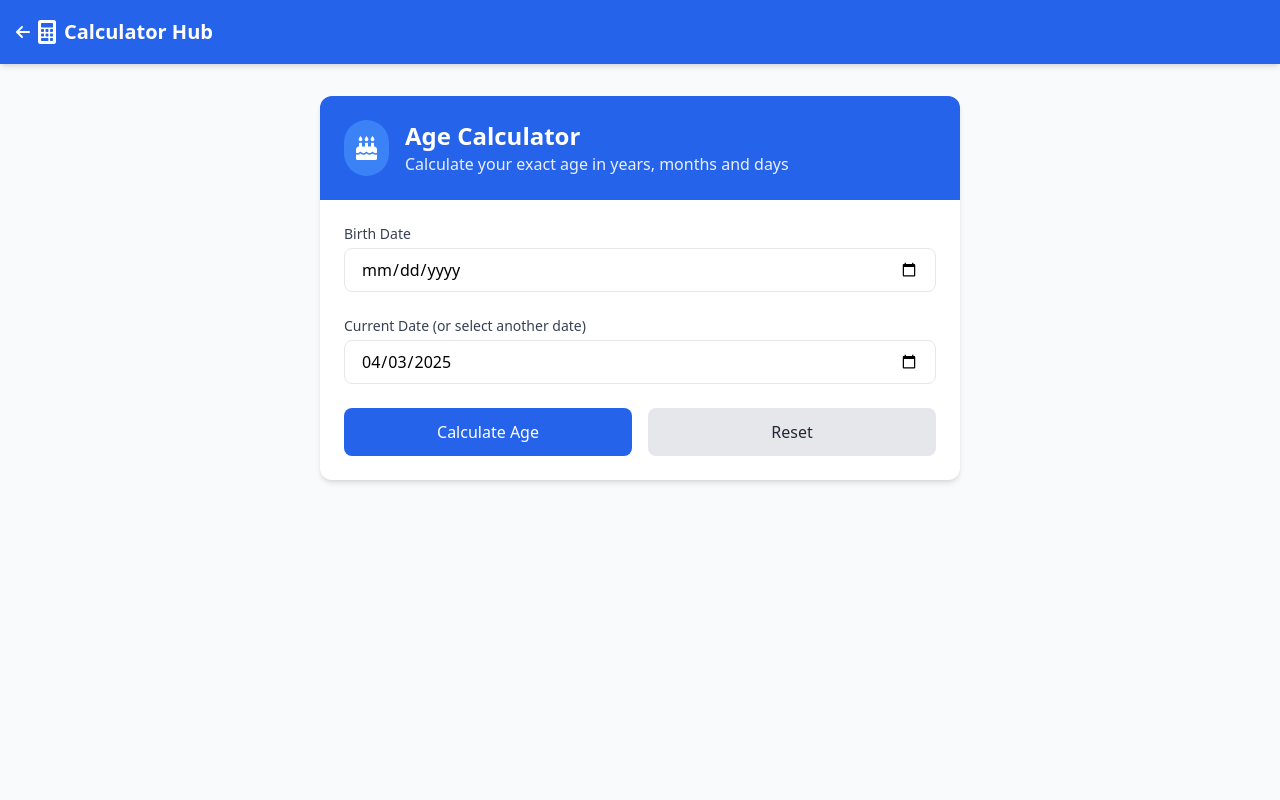
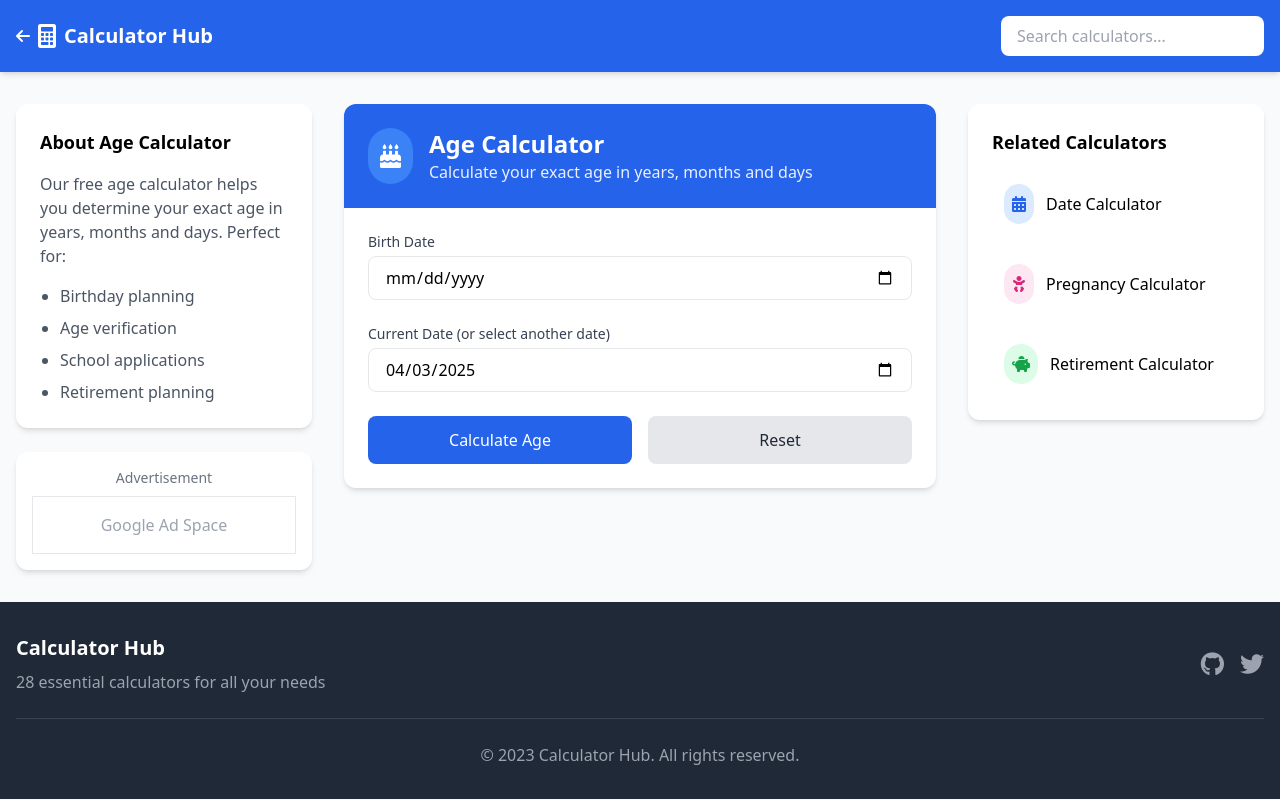
Before and after one commit to Dawinderjit/blackboxai-1743687213755, a plain HTML site: page age-calculator.html in a window 1280 px wide. Drawn offline with nearby package versions, Linux system fonts and the light colour scheme.

Commit message:
Add age-calculator.html 1743689289965

```diff
--- a/age-calculator.html
+++ b/age-calculator.html
@@ -3,7 +3,8 @@
 <head>
     <meta charset="UTF-8">
     <meta name="viewport" content="width=device-width, initial-scale=1.0">
-    <title>Age Calculator | Calculator Hub</title>
+    <title>Age Calculator | Calculate Your Exact Age | Calculator Hub</title>
+    <meta name="description" content="Free online age calculator tool. Calculate your exact age in years, months and days. Perfect for birthday planning and age verification.">
     <script src="https://cdn.tailwindcss.com"></script>
     <link rel="stylesheet" href="https://cdnjs.cloudflare.com/ajax/libs/font-awesome/6.0.0-beta3/css/all.min.css">
     <style>
@@ -16,11 +17,13 @@
             margin-top: 0.25rem;
         }
     </style>
+    <!-- Google Adsense -->
+    <script async src="https://pagead2.googlesyndication.com/pagead/js/adsbygoogle.js?client=ca-pub-XXXXXXXXXXXXXX"></script>
 </head>
 <body class="bg-gray-50">
-    <!-- Navigation -->
-    <nav class="bg-blue-600 text-white p-4 shadow-md">
-        <div class="container mx-auto flex justify-between items-center">
+    <!-- Common Header -->
+    <header class="bg-blue-600 text-white shadow-md">
+        <nav class="container mx-auto p-4 flex justify-between items-center">
             <div class="flex items-center space-x-2">
                 <a href="index.html" class="flex items-center space-x-2">
                     <i class="fas fa-arrow-left"></i>
@@ -28,11 +31,40 @@
                     <h1 class="text-xl font-bold">Calculator Hub</h1>
                 </a>
             </div>
-        </div>
-    </nav>
+            <div class="hidden md:block">
+                <input type="text" placeholder="Search calculators..." class="px-4 py-2 rounded-lg text-gray-800">
+            </div>
+        </nav>
+    </header>
 
-    <!-- Main Content -->
-    <main class="container mx-auto px-4 py-8 max-w-2xl">
+    <!-- Main Content with Sidebar -->
+    <main class="container mx-auto px-4 py-8 flex flex-col md:flex-row gap-8">
+        <!-- Sidebar for SEO/Ads -->
+        <aside class="w-full md:w-1/4 space-y-6">
+            <!-- SEO Content -->
+            <div class="bg-white p-6 rounded-xl shadow-md">
+                <h2 class="text-lg font-bold mb-4">About Age Calculator</h2>
+                <p class="text-gray-600 mb-4">Our free age calculator helps you determine your exact age in years, months and days. Perfect for:</p>
+                <ul class="list-disc pl-5 space-y-2 text-gray-600">
+                    <li>Birthday planning</li>
+                    <li>Age verification</li>
+                    <li>School applications</li>
+                    <li>Retirement planning</li>
+                </ul>
+            </div>
+
+            <!-- Ad Space -->
+            <div class="bg-white p-4 rounded-xl shadow-md text-center">
+                <p class="text-sm text-gray-500 mb-2">Advertisement</p>
+                <div class="border border-gray-200 p-4">
+                    <!-- Ad content will be loaded here -->
+                    <p class="text-gray-400">Google Ad Space</p>
+                </div>
+            </div>
+        </aside>
+
+        <!-- Calculator Content -->
+        <div class="w-full md:w-2/4">
         <div class="bg-white rounded-xl shadow-md overflow-hidden">
             <!-- Calculator Header -->
             <div class="bg-blue-600 text-white p-6">
@@ -93,7 +125,58 @@
                 </div>
             </div>
         </div>
+        </div>
+
+        <!-- Related Calculators Sidebar -->
+        <aside class="w-full md:w-1/4">
+            <div class="bg-white p-6 rounded-xl shadow-md">
+                <h2 class="text-lg font-bold mb-4">Related Calculators</h2>
+                <div class="space-y-4">
+                    <a href="date-calculator.html" class="flex items-center p-3 hover:bg-gray-50 rounded-lg transition-colors">
+                        <div class="bg-blue-100 p-2 rounded-full mr-3">
+                            <i class="fas fa-calendar-alt text-blue-600"></i>
+                        </div>
+                        <span>Date Calculator</span>
+                    </a>
+                    <a href="pregnancy-calculator.html" class="flex items-center p-3 hover:bg-gray-50 rounded-lg transition-colors">
+                        <div class="bg-pink-100 p-2 rounded-full mr-3">
+                            <i class="fas fa-baby text-pink-600"></i>
+                        </div>
+                        <span>Pregnancy Calculator</span>
+                    </a>
+                    <a href="retirement-calculator.html" class="flex items-center p-3 hover:bg-gray-50 rounded-lg transition-colors">
+                        <div class="bg-green-100 p-2 rounded-full mr-3">
+                            <i class="fas fa-piggy-bank text-green-600"></i>
+                        </div>
+                        <span>Retirement Calculator</span>
+                    </a>
+                </div>
+            </div>
+        </aside>
     </main>
+
+    <!-- Common Footer -->
+    <footer class="bg-gray-800 text-white py-8">
+        <div class="container mx-auto px-4">
+            <div class="flex flex-col md:flex-row justify-between items-center">
+                <div class="mb-4 md:mb-0">
+                    <h2 class="text-xl font-bold mb-2">Calculator Hub</h2>
+                    <p class="text-gray-400">28 essential calculators for all your needs</p>
+                </div>
+                <div class="flex space-x-4">
+                    <a href="#" class="text-gray-400 hover:text-white transition-colors">
+                        <i class="fab fa-github text-2xl"></i>
+                    </a>
+                    <a href="#" class="text-gray-400 hover:text-white transition-colors">
+                        <i class="fab fa-twitter text-2xl"></i>
+                    </a>
+                </div>
+            </div>
+            <div class="border-t border-gray-700 mt-6 pt-6 text-center text-gray-400">
+                <p>&copy; 2023 Calculator Hub. All rights reserved.</p>
+            </div>
+        </div>
+    </footer>
 
     <script>
         document.getElementById('ageForm').addEventListener('submit', function(e) {
```
